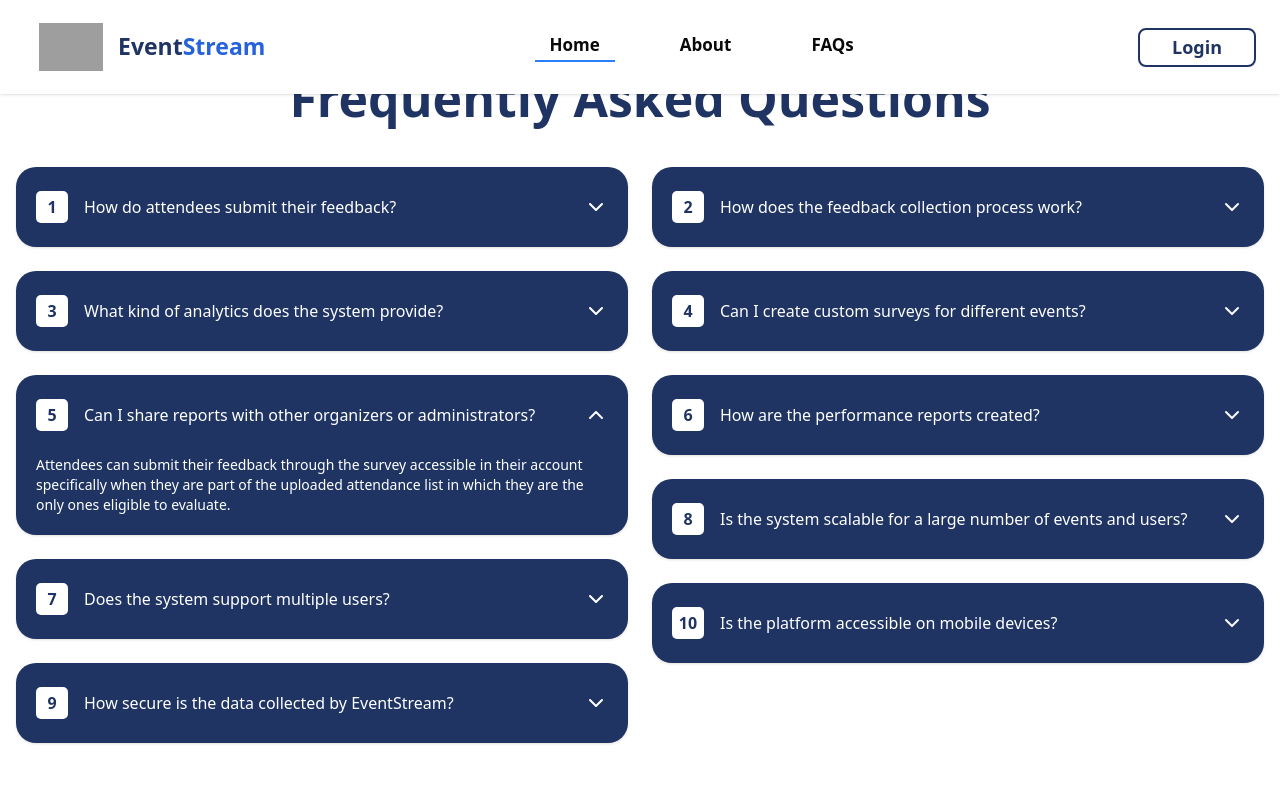
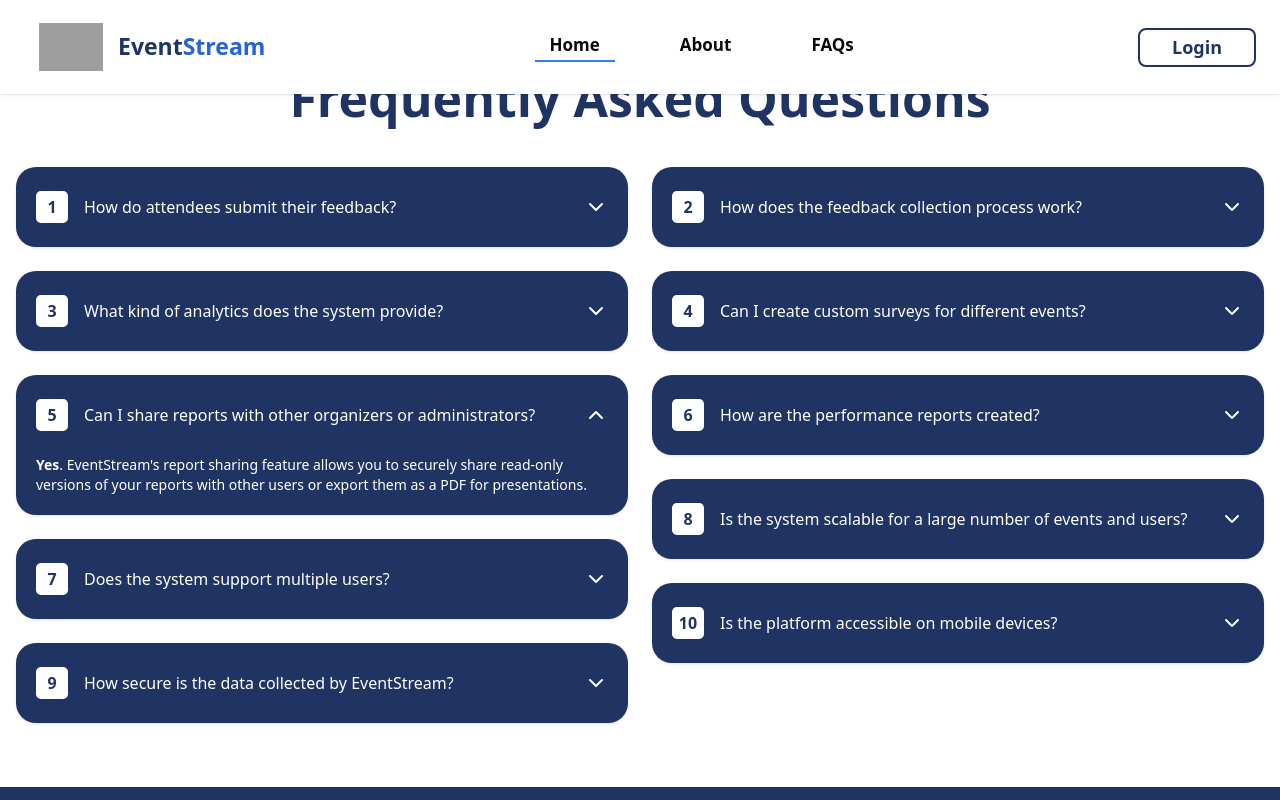
Before and after one commit to rodolf2/event-evaluation-system-client, a React (Vite) app: page / in a window 1280 px wide. Both pictures are taken after a click on the element 322 px from the left and 2384 px from the top of the page. Shown: the part 1970-2770 px from the top of the page. Built offline with nearby package versions, Linux system fonts and the light colour scheme; no server answers; grey boxes are pictures that could not be loaded.

Commit message:
Trying to resolve the fetch error

```diff
--- a/src/api.js
+++ b/src/api.js
@@ -1,7 +1,8 @@
-const API_BASE_URL =
+const rawApiBaseUrl =
   import.meta.env.VITE_API_URL ||
   import.meta.env.VITE_API_BASE_URL ||
   "http://localhost:5000";
+const API_BASE_URL = rawApiBaseUrl.replace(/\/+$/, "");
 
 console.log("API_BASE_URL:", API_BASE_URL); // Debug log
 
@@ -9,7 +10,8 @@ export const api = {
   baseURL: API_BASE_URL,
 
   async request(endpoint, options = {}) {
-    const url = `${API_BASE_URL}${endpoint}`;
+    const normalizedEndpoint = endpoint.startsWith("/") ? endpoint : `/${endpoint}`;
+    const url = `${API_BASE_URL}${normalizedEndpoint}`;
     const { headers: customHeaders, ...restOptions } = options;
     const config = {
       ...restOptions,
--- a/src/main.jsx
+++ b/src/main.jsx
@@ -1,3 +1,4 @@
+import "./setupApiBase.js";
 import { StrictMode } from "react";
 import { createRoot } from "react-dom/client";
 import "./index.css";
--- a/src/pages/LandingPage.jsx
+++ b/src/pages/LandingPage.jsx
@@ -43,50 +43,75 @@ const LandingPage = () => {
     },
   ];
 
-  const sharedAnswer =
-    "Attendees can submit their feedback through the survey accessible in their account specifically when they are part of the uploaded attendance list in which they are the only ones eligible to evaluate.";
+  // const sharedAnswer =
+  //   "Attendees can submit their feedback through the survey accessible in their account specifically when they are part of the uploaded attendance list in which they are the only ones eligible to evaluate.";
 
   const faqs = [
     {
       question: "How do attendees submit their feedback?",
-      answer: sharedAnswer,
+      answer:
+        "Attendees can submit their feedback through the survey accessible in their account specifically when they are part of the uploaded attendance list in which they are the only ones eligible to evaluate.",
     },
     {
       question: "How does the feedback collection process work?",
-      answer: sharedAnswer,
+      answer:
+        "The system uses a simple, user-friendly method. Designated users can create digital surveys that actual event attendees can fill-up on a designated time frame.",
     },
     {
       question: "What kind of analytics does the system provide?",
-      answer: sharedAnswer,
+      answer:
+        "The system’s event analytics page provides a look at the event's performance. It tracks  metrics like attendee respones, overall satisfaction scores, and feedback trends.",
     },
     {
       question: "Can I create custom surveys for different events?",
-      answer: sharedAnswer,
+      answer: (
+        <>
+          <strong>Yes</strong>. The platform's customizable survey feature allows you to build unique questionnaires tailored to the specific goals and audience of each of your events.
+        </>
+      ),
     },
     {
       question: "Can I share reports with other organizers or administrators?",
-      answer: sharedAnswer,
+      answer: (
+        <>
+          <strong>Yes</strong>. EventStream's report sharing feature allows you to securely share read-only versions of your reports with other users or export them as a PDF for presentations.
+        </>
+      ),
     },
     {
       question: "How are the performance reports created?",
-      answer: sharedAnswer,
+      answer:
+        "The performance reports are generated after an event evaluation reaches the accepted percentage of responses as the system compiles the collected data into a report with charts, graphs, and insights.",
     },
     {
       question: "Does the system support multiple users?",
-      answer: sharedAnswer,
+      answer: (
+        <>
+          <strong>Yes</strong>. EventStream supports multiple users with different permission levels through an RBAC functionality. This allows the system to control who can create surveys, answer forms, and view reports.
+        </>
+      ),
     },
     {
       question:
         "Is the system scalable for a large number of events and users?",
-      answer: sharedAnswer,
+      answer: (
+        <>
+          <strong>Yes</strong>. The platform is built to be scalable, capable of handling a high volume of concurrent events, a large number of users, and extensive data without compromising performance.
+        </>
+      ),
     },
     {
       question: "How secure is the data collected by EventStream?",
-      answer: sharedAnswer,
+      answer:
+        "All data is securely stored and managed to ensure the privacy and confidentiality of all attendee information and event records.",
     },
     {
       question: "Is the platform accessible on mobile devices?",
-      answer: sharedAnswer,
+      answer: (
+        <>
+          <strong>Yes</strong>. The entire system is built to be responsive (mobile and tablet responsiveness), allowing easy access and management from any device.
+        </>
+      ),
     },
   ];
 
@@ -134,7 +159,11 @@ const LandingPage = () => {
       <header className="fixed top-0 left-0 w-full z-50 bg-white shadow">
         <div className="flex justify-between items-center px-4 md:px-6">
           {/* Logo */}
-          <a href="#" onClick={scrollToTop} className="flex items-center cursor-pointer">
+          <a
+            href="#"
+            onClick={scrollToTop}
+            className="flex items-center cursor-pointer"
+          >
             <img
               src="/assets/logo/LOGO.png"
               alt="LVCC Logo"
@@ -151,7 +180,8 @@ const LandingPage = () => {
             <a
               href="#"
               onClick={scrollToTop}
-              className={`relative inline-block pb-1 text-[#09090B] after:absolute after:left-1/2 after:bottom-0 after:h-[2px] after:bg-blue-500 after:transition-all after:-translate-x-1/2 cursor-pointer ${activeSection === "home"
+              className={`relative inline-block pb-1 text-[#09090B] after:absolute after:left-1/2 after:bottom-0 after:h-[2px] after:bg-blue-500 after:transition-all after:-translate-x-1/2 cursor-pointer ${
+                activeSection === "home"
                   ? "after:w-[60px] lg:after:w-[80px]"
                   : "after:w-0 hover:after:w-[60px] lg:hover:after:w-[80px]"
               }`}
@@ -160,7 +190,8 @@ const LandingPage = () => {
             </a>
             <a
               href="#features"
-              className={`relative inline-block pb-1 text-[#09090B] after:absolute after:left-1/2 after:bottom-0 after:h-[2px] after:bg-blue-500 after:transition-all after:-translate-x-1/2 ${activeSection === "features"
+              className={`relative inline-block pb-1 text-[#09090B] after:absolute after:left-1/2 after:bottom-0 after:h-[2px] after:bg-blue-500 after:transition-all after:-translate-x-1/2 ${
+                activeSection === "features"
                   ? "after:w-[60px] lg:after:w-[80px]"
                   : "after:w-0 hover:after:w-[60px] lg:hover:after:w-[80px]"
               }`}
@@ -169,7 +200,8 @@ const LandingPage = () => {
             </a>
             <a
               href="#faqs"
-              className={`relative inline-block pb-1 text-[#09090B] after:absolute after:left-1/2 after:bottom-0 after:h-[2px] after:bg-blue-500 after:transition-all after:-translate-x-1/2 ${activeSection === "faqs"
+              className={`relative inline-block pb-1 text-[#09090B] after:absolute after:left-1/2 after:bottom-0 after:h-[2px] after:bg-blue-500 after:transition-all after:-translate-x-1/2 ${
+                activeSection === "faqs"
                   ? "after:w-[60px] lg:after:w-[80px]"
                   : "after:w-0 hover:after:w-[60px] lg:hover:after:w-[80px]"
               }`}
@@ -205,7 +237,8 @@ const LandingPage = () => {
               <a
                 href="#"
                 onClick={scrollToTop}
-                className={`text-[17px] font-semibold ${activeSection === "home" ? "text-blue-600" : "text-[#09090B]"
+                className={`text-[17px] font-semibold ${
+                  activeSection === "home" ? "text-blue-600" : "text-[#09090B]"
                 }`}
               >
                 Home
@@ -213,7 +246,8 @@ const LandingPage = () => {
               <a
                 href="#features"
                 onClick={handleNavClick}
-                className={`text-[17px] font-semibold ${activeSection === "features"
+                className={`text-[17px] font-semibold ${
+                  activeSection === "features"
                     ? "text-blue-600"
                     : "text-[#09090B]"
                 }`}
@@ -223,7 +257,8 @@ const LandingPage = () => {
               <a
                 href="#faqs"
                 onClick={handleNavClick}
-                className={`text-[17px] font-semibold ${activeSection === "faqs" ? "text-blue-600" : "text-[#09090B]"
+                className={`text-[17px] font-semibold ${
+                  activeSection === "faqs" ? "text-blue-600" : "text-[#09090B]"
                 }`}
               >
                 FAQs
@@ -284,7 +319,9 @@ const LandingPage = () => {
               className="bg-[#344773] rounded-[20px] md:rounded-[25px] p-4 md:p-6 shadow-lg hover:bg-[#3C4F8C] transition duration-300 flex flex-col gap-3 md:gap-4 min-h-[200px] md:min-h-[275px]"
             >
               <div className="w-[40px] h-[40px] md:w-[50px] md:h-[50px] bg-white rounded-full mb-6 md:mb-12 flex items-center justify-center text-[#1F3463]">
-                <i className={`${feature.icon} text-lg md:text-2xl leading-none`}></i>
+                <i
+                  className={`${feature.icon} text-lg md:text-2xl leading-none`}
+                ></i>
               </div>
               <h3 className="text-white text-base md:text-[18px] font-bold leading-tight">
                 {feature.title}
@@ -322,13 +359,14 @@ const LandingPage = () => {
               .map(({ faq, originalIndex }) => (
                 <div
                   key={originalIndex}
-                  className={`break-inside-avoid mb-4 md:mb-6 rounded-[15px] md:rounded-[20px] shadow transition-colors duration-300 overflow-hidden ${openIndex === originalIndex
+                  className={`break-inside-avoid mb-4 md:mb-6 rounded-[15px] md:rounded-[20px] shadow transition-colors duration-300 overflow-hidden ${
+                    openIndex === originalIndex
                       ? "bg-[#1F3463] text-white"
                       : "bg-[#1F3463] text-white hover:bg-blue-800 cursor-pointer"
                   }`}
                   onClick={() =>
                     setOpenIndex(
-                      openIndex === originalIndex ? null : originalIndex
+                      openIndex === originalIndex ? null : originalIndex,
                     )
                   }
                 >
@@ -343,7 +381,8 @@ const LandingPage = () => {
                       </p>
                     </div>
                     <ChevronDown
-                      className={`w-5 h-5 md:w-6 md:h-6 shrink-0 transition-transform duration-300 ${openIndex === originalIndex ? "rotate-180" : ""
+                      className={`w-5 h-5 md:w-6 md:h-6 shrink-0 transition-transform duration-300 ${
+                        openIndex === originalIndex ? "rotate-180" : ""
                       }`}
                     />
                   </div>
--- a/src/pages/LogIn.jsx
+++ b/src/pages/LogIn.jsx
@@ -3,7 +3,7 @@ import { useSearchParams } from "react-router-dom";
 import { toast } from "react-hot-toast";
 
 function LoginPage() {
-  const apiUrl = import.meta.env.VITE_API_BASE_URL;
+  const apiUrl = (import.meta.env.VITE_API_BASE_URL || "").replace(/\/+$/, "");
   const [searchParams] = useSearchParams();
   const [sessionExpiredMessage, setSessionExpiredMessage] = useState(null);
 
```
Also changed, not shown: src/index.css (+18 -5 lines), src/setupApiBase.js (added, +48 -0 lines). Lines whose indentation alone changed are shown as unchanged.
